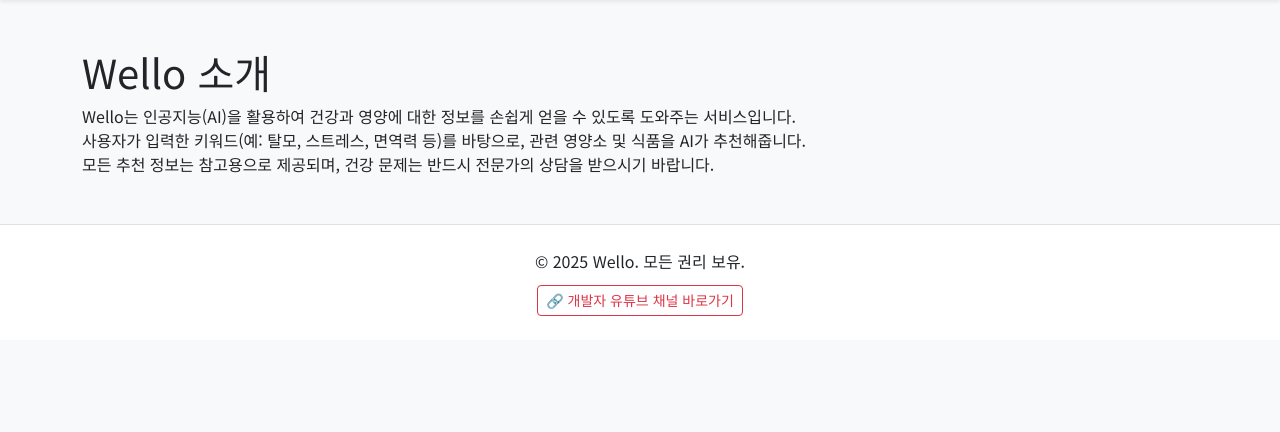
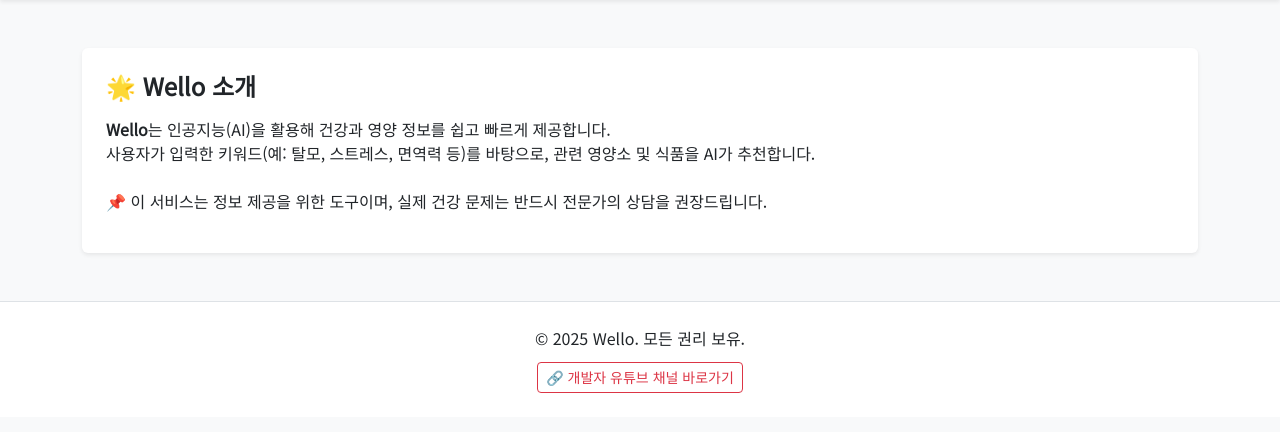
Before and after one commit to ieum3355/wello-flask-app, a Flask app: page /about in a window 1280 px wide. Shown: the part 112-544 px from the top of the page. Run offline with Flask 3, Linux system fonts and the light colour scheme.

Commit message:
Update about.html

```diff
--- a/templates/about.html
+++ b/templates/about.html
@@ -1,9 +1,11 @@
 {% extends "layout.html" %}
 {% block content %}
-<h1>Wello 소개</h1>
-<p>
-  Wello는 인공지능(AI)을 활용하여 건강과 영양에 대한 정보를 손쉽게 얻을 수 있도록 도와주는 서비스입니다.<br>
-  사용자가 입력한 키워드(예: 탈모, 스트레스, 면역력 등)를 바탕으로, 관련 영양소 및 식품을 AI가 추천해줍니다.<br>
-  모든 추천 정보는 참고용으로 제공되며, 건강 문제는 반드시 전문가의 상담을 받으시기 바랍니다.
-</p>
+<div class="p-4 bg-white rounded shadow-sm">
+  <h1 class="h4 fw-bold mb-3">🌟 Wello 소개</h1>
+  <p>
+    <strong>Wello</strong>는 인공지능(AI)을 활용해 건강과 영양 정보를 쉽고 빠르게 제공합니다.<br>
+    사용자가 입력한 키워드(예: 탈모, 스트레스, 면역력 등)를 바탕으로, 관련 영양소 및 식품을 AI가 추천합니다.<br><br>
+    📌 이 서비스는 정보 제공을 위한 도구이며, 실제 건강 문제는 반드시 전문가의 상담을 권장드립니다.
+  </p>
+</div>
 {% endblock %}
```
